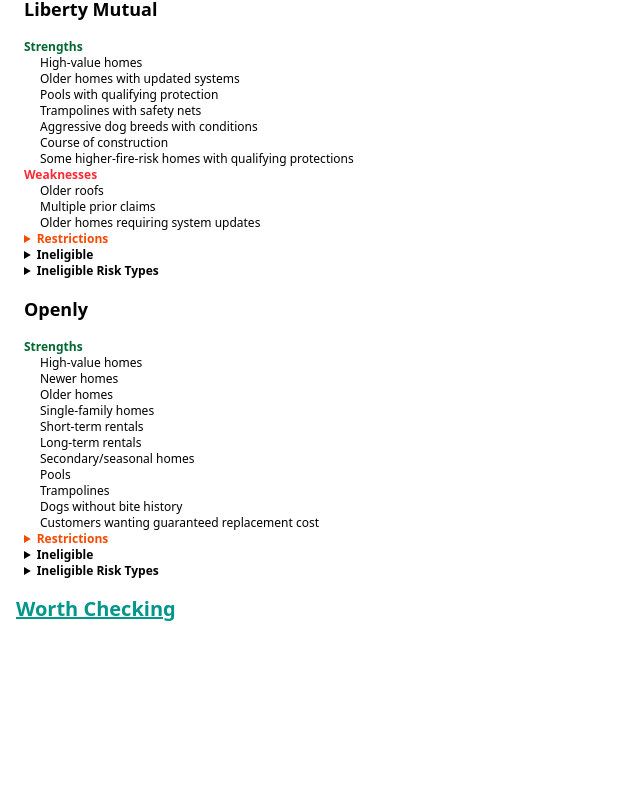
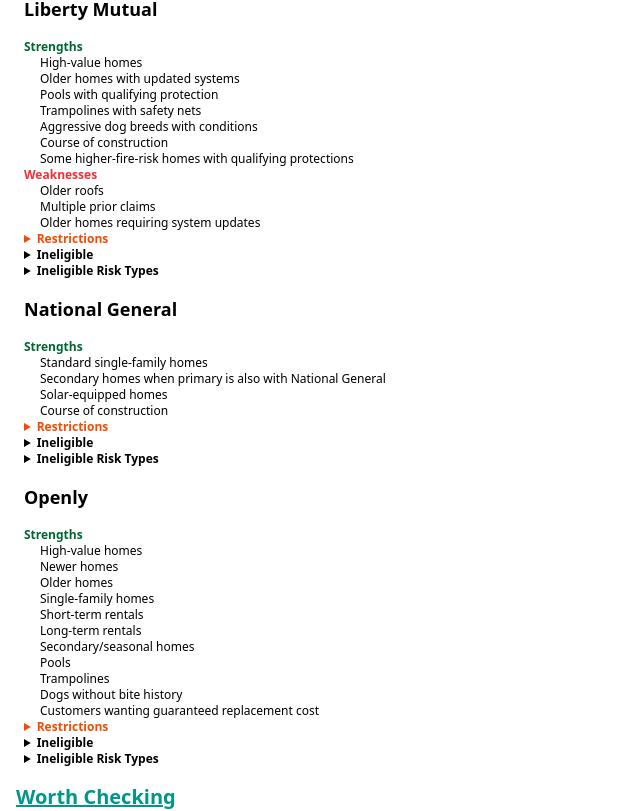
Before and after one commit to Jpatrick6420/propertyandcasualtywebsite, a React (Vite) app: page / in a window 1280 px wide. Shown: the part 2499-3310 px from the top of the page, without its empty margins (0-640 px from the left). Before the commit the page ends 3122 px from the top, so only its background shows below. Built offline with nearby package versions, Linux system fonts and the light colour scheme.

Commit message:
changed nat gen format

```diff
--- a/src/data/carrierData.js
+++ b/src/data/carrierData.js
@@ -699,6 +699,8 @@
   {
     name: "National General",
     homeowners: {
+      maxRoofAge: 20,
+      maxRoofRcv: 20,
       strong: [
         "Standard single-family homes",
         "Secondary homes when primary is also with National General",
@@ -714,8 +716,7 @@
         ],
         ineligibleRiskTypes: [],
         ineligibleHomeTypes: ["manufactured/mobile", "wood roofs"],
-        maxRoofAge: 20,
-        maxRoofRcv: 20,
+
         roof: {
           asphalt: 21,
           metalTileMaxAgeYears: 26,
--- a/src/features/SuggestionSection.jsx
+++ b/src/features/SuggestionSection.jsx
@@ -1,7 +1,8 @@
 import CarrierCard from "../components/CarrierCard";
 import carrierAppetite from "../data/carrierData";
+import { calcAge } from "../helper/helper";
 function SuggestionSection({ currentData }) {
-  const roofAge = currentData.home.roof;
+  const roofAge = calcAge(currentData.home.roof);
 
   const newArray = carrierAppetite.filter((carrier) => {
     return carrier.homeowners.maxRoofRcv >= roofAge;
```
